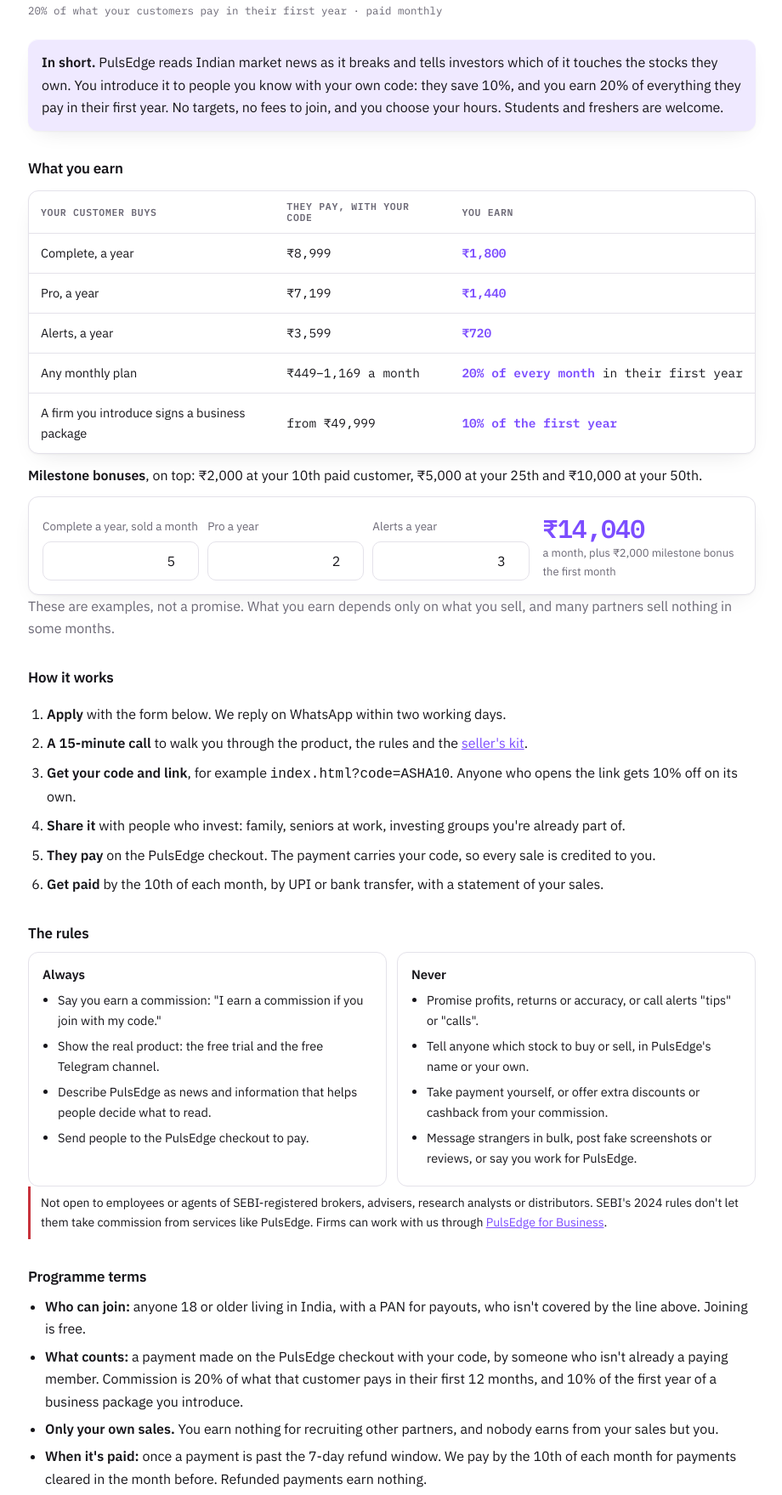
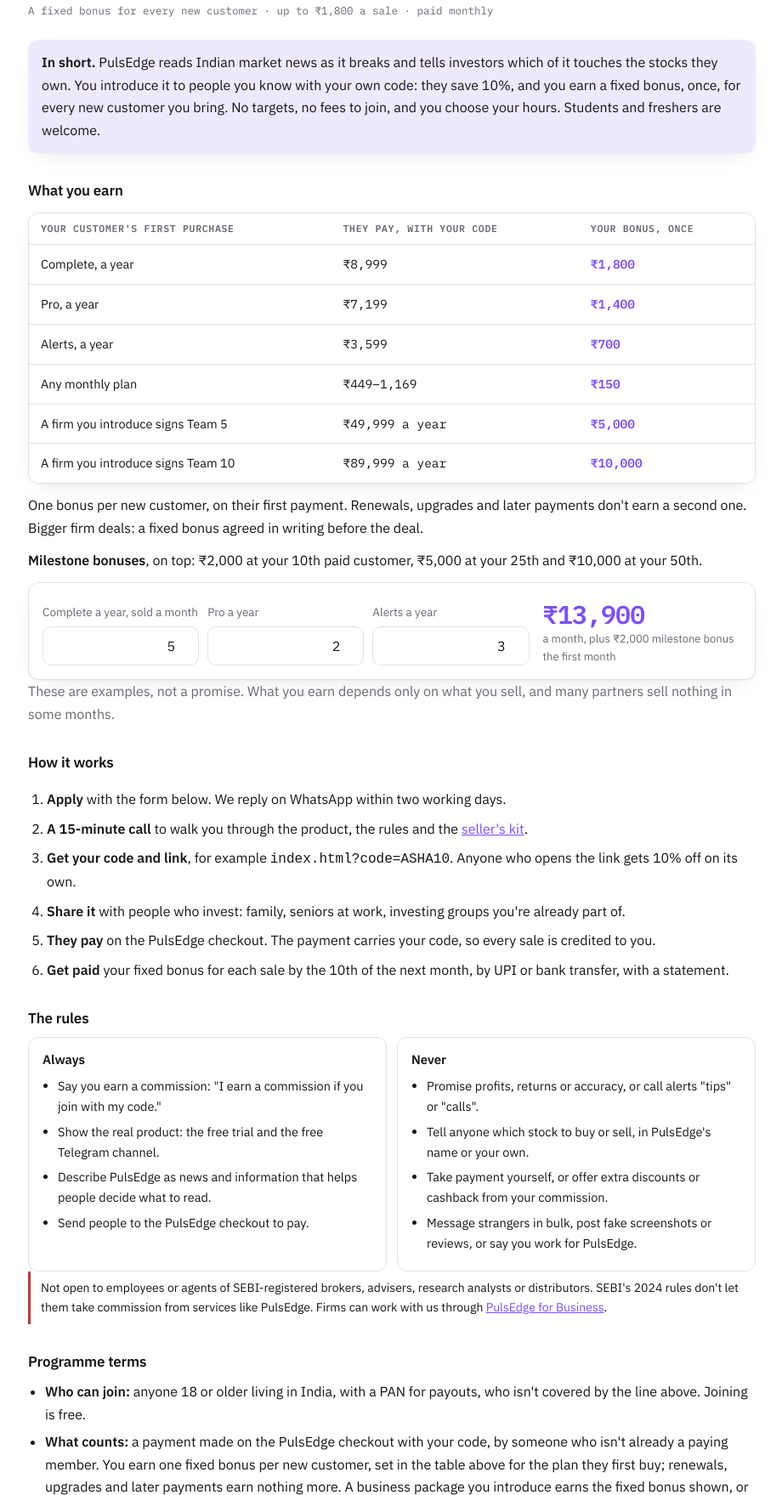
Before and after one commit to adityasawant0503/pulsedge, a plain HTML site: page pulsedge/sell.html in a window 1280 px wide. Shown: the part 194-1953 px from the top of the page at 85% size, without its empty margins (179-1099 px from the left). Drawn offline with Linux system fonts and the light colour scheme.

Commit message:
Partner programme: one fixed bonus per new customer, no recurring commission
- sell.html: a fixed one-time bonus for each new customer's first purchase (Complete
  yearly Rs 1,800, Pro yearly Rs 1,400, Alerts yearly Rs 700, any monthly plan Rs 150; a
  firm signing Team 5 Rs 5,000, Team 10 Rs 10,000, larger deals agreed in writing first).
  Renewals, upgrades and later payments earn nothing more. Milestone bonuses unchanged.
  Headline, summary, how-it-works, terms, meta descriptions and the calculator follow.
- The amounts live in data/prices.json ("partner"); offers.py check confirms the page
  shows them.
- Landing partner box and terms say "fixed bonus per new customer, no recurring
  commission".

Co-Authored-By: Claude Opus 5.5 <noreply@anthropic.com>
Claude-Session: https://claude.ai/code/session_01EpneZSDpVigFqwDCG9QMcw

```diff
--- a/pulsedge/sell.html
+++ b/pulsedge/sell.html
@@ -8,14 +8,14 @@
 <meta property="og:type" content="website">
 <meta property="og:site_name" content="PulsEdge">
 <meta property="og:title" content="Earn with PulsEdge: the partner programme">
-<meta property="og:description" content="Introduce PulsEdge to people you know and earn 20% of what they pay in their first year. Students welcome. Paid monthly.">
+<meta property="og:description" content="Introduce PulsEdge to people you know and earn a fixed bonus of up to ₹1,800 for every new customer. Students welcome. Paid monthly.">
 <meta property="og:url" content="https://adityasawant0503.github.io/pulsedge/sell.html">
 <meta property="og:image" content="https://adityasawant0503.github.io/pulsedge/assets/share.jpg">
 <meta property="og:image:width" content="1200">
 <meta property="og:image:height" content="630">
 <meta property="og:image:alt" content="PulsEdge: Indian market news sorted into Ignore, Watch and Act">
 <meta name="twitter:card" content="summary_large_image">
-<meta name="description" content="The PulsEdge partner programme: 20% commission on what your customers pay in their first year, 10% off for them, monthly payouts. Students welcome.">
+<meta name="description" content="The PulsEdge partner programme: a fixed one-time bonus for every new customer you bring, 10% off for them, monthly payouts. Students welcome.">
 <link rel="icon" type="image/png" href="assets/favicon.png">
 <link rel="preconnect" href="https://fonts.googleapis.com">
 <link rel="preconnect" href="https://fonts.gstatic.com" crossorigin>
@@ -23,7 +23,7 @@
 <link rel="stylesheet" href="assets/doc.css">
 <style>
 /* The partner programme: what you earn (table + calculator), how it works, the rules, the terms, and the application.
-   Commission figures follow data/prices.json at 10% off for the customer and 20% to the partner; offers.py check compares them. */
+   Bonus amounts come from data/prices.json ("partner"); offers.py check confirms this page shows them. */
 .w.wide{max-width:900px}
 .tw{overflow-x:auto;border:1px solid var(--line);border-radius:12px;background:var(--card);box-shadow:var(--elev);margin:12px 0}
 table{border-collapse:collapse;width:100%;min-width:520px;font-size:14.5px}
@@ -61,21 +61,23 @@ td.n b{color:var(--pur)}
   </div>
   <p class="kick">Partner programme</p>
   <h1>Earn with PulsEdge</h1>
-  <p class="upd">20% of what your customers pay in their first year · paid monthly</p>
+  <p class="upd">A fixed bonus for every new customer · up to ₹1,800 a sale · paid monthly</p>
 
-  <div class="box"><p><b>In short.</b> PulsEdge reads Indian market news as it breaks and tells investors which of it touches the stocks they own. You introduce it to people you know with your own code: they save 10%, and you earn 20% of everything they pay in their first year. No targets, no fees to join, and you choose your hours. Students and freshers are welcome.</p></div>
+  <div class="box"><p><b>In short.</b> PulsEdge reads Indian market news as it breaks and tells investors which of it touches the stocks they own. You introduce it to people you know with your own code: they save 10%, and you earn a fixed bonus, once, for every new customer you bring. No targets, no fees to join, and you choose your hours. Students and freshers are welcome.</p></div>
 
   <h2>What you earn</h2>
   <div class="tw"><table>
-    <thead><tr><th>Your customer buys</th><th>They pay, with your code</th><th>You earn</th></tr></thead>
+    <thead><tr><th>Your customer's first purchase</th><th>They pay, with your code</th><th>Your bonus, once</th></tr></thead>
     <tbody>
       <tr><td>Complete, a year</td><td class="n">₹8,999</td><td class="n"><b>₹1,800</b></td></tr>
-      <tr><td>Pro, a year</td><td class="n">₹7,199</td><td class="n"><b>₹1,440</b></td></tr>
-      <tr><td>Alerts, a year</td><td class="n">₹3,599</td><td class="n"><b>₹720</b></td></tr>
-      <tr><td>Any monthly plan</td><td class="n">₹449–1,169 a month</td><td class="n"><b>20% of every month</b> in their first year</td></tr>
-      <tr><td>A firm you introduce signs a business package</td><td class="n">from ₹49,999</td><td class="n"><b>10% of the first year</b></td></tr>
+      <tr><td>Pro, a year</td><td class="n">₹7,199</td><td class="n"><b>₹1,400</b></td></tr>
+      <tr><td>Alerts, a year</td><td class="n">₹3,599</td><td class="n"><b>₹700</b></td></tr>
+      <tr><td>Any monthly plan</td><td class="n">₹449–1,169</td><td class="n"><b>₹150</b></td></tr>
+      <tr><td>A firm you introduce signs Team 5</td><td class="n">₹49,999 a year</td><td class="n"><b>₹5,000</b></td></tr>
+      <tr><td>A firm you introduce signs Team 10</td><td class="n">₹89,999 a year</td><td class="n"><b>₹10,000</b></td></tr>
     </tbody>
   </table></div>
+  <p>One bonus per new customer, on their first payment. Renewals, upgrades and later payments don't earn a second one. Bigger firm deals: a fixed bonus agreed in writing before the deal.</p>
   <p><b>Milestone bonuses</b>, on top: ₹2,000 at your 10th paid customer, ₹5,000 at your 25th and ₹10,000 at your 50th.</p>
 
   <div class="calc" aria-label="Earnings calculator">
@@ -93,7 +95,7 @@ td.n b{color:var(--pur)}
     <li><b>Get your code and link</b>, for example <code>index.html?code=ASHA10</code>. Anyone who opens the link gets 10% off on its own.</li>
     <li><b>Share it</b> with people who invest: family, seniors at work, investing groups you're already part of.</li>
     <li><b>They pay</b> on the PulsEdge checkout. The payment carries your code, so every sale is credited to you.</li>
-    <li><b>Get paid</b> by the 10th of each month, by UPI or bank transfer, with a statement of your sales.</li>
+    <li><b>Get paid</b> your fixed bonus for each sale by the 10th of the next month, by UPI or bank transfer, with a statement.</li>
   </ol>
 
   <h2>The rules</h2>
@@ -122,12 +124,12 @@ td.n b{color:var(--pur)}
   <h2 id="terms">Programme terms</h2>
   <ul>
     <li><b>Who can join:</b> anyone 18 or older living in India, with a PAN for payouts, who isn't covered by the line above. Joining is free.</li>
-    <li><b>What counts:</b> a payment made on the PulsEdge checkout with your code, by someone who isn't already a paying member. Commission is 20% of what that customer pays in their first 12 months, and 10% of the first year of a business package you introduce.</li>
+    <li><b>What counts:</b> a payment made on the PulsEdge checkout with your code, by someone who isn't already a paying member. You earn one fixed bonus per new customer, set in the table above for the plan they first buy; renewals, upgrades and later payments earn nothing more. A business package you introduce earns the fixed bonus shown, or for larger deals an amount we agree in writing before the deal.</li>
     <li><b>Only your own sales.</b> You earn nothing for recruiting other partners, and nobody earns from your sales but you.</li>
-    <li><b>When it's paid:</b> once a payment is past the 7-day refund window. We pay by the 10th of each month for payments cleared in the month before. Refunded payments earn nothing.</li>
+    <li><b>When it's paid:</b> once the customer's payment is past the 7-day refund window. We pay by the 10th of each month for sales cleared in the month before. A refunded sale earns nothing.</li>
     <li><b>Tax:</b> commission is your income. Once your commission for the year crosses the limit in the Income Tax Act, we deduct TDS under Section 194H and give you the certificate.</li>
     <li><b>Breaking the rules:</b> we close the code. Sales made in breach of the rules don't earn commission; commission already earned fairly is still paid.</li>
-    <li>We can change the rates for future sales with 30 days' notice, or end the programme; commission already earned is always paid. Being a partner doesn't make you an employee or agent of PulsEdge. The PulsEdge <a href="terms.html">terms</a> also apply.</li>
+    <li>We can change the bonus amounts for future sales with 30 days' notice, or end the programme; commission already earned is always paid. Being a partner doesn't make you an employee or agent of PulsEdge. The PulsEdge <a href="terms.html">terms</a> also apply.</li>
   </ul>
 
   <h2 id="apply">Apply</h2>
@@ -159,8 +161,8 @@ td.n b{color:var(--pur)}
 <script>
 (function(){
   function $(id){return document.getElementById(id)}
-  // what a partner earns on each yearly sale (20% of the price after the customer's 10% off)
-  var EARN={c:1800,p:1440,a:720};
+  // the fixed bonus for each yearly sale (data/prices.json "partner")
+  var EARN={c:1800,p:1400,a:700};
   function n(id){var v=parseInt($(id).value,10);return isFinite(v)&&v>0?Math.min(v,500):0}
   function calc(){
     var c=n("c-c"),p=n("c-p"),a=n("c-a"),total=c*EARN.c+p*EARN.p+a*EARN.a,sales=c+p+a;
```
Also changed, not shown: pulsedge/data/prices.json (+17 -0 lines), pulsedge/index.html (+1 -1 lines), pulsedge/terms.html (+1 -1 lines), 1 other file.
